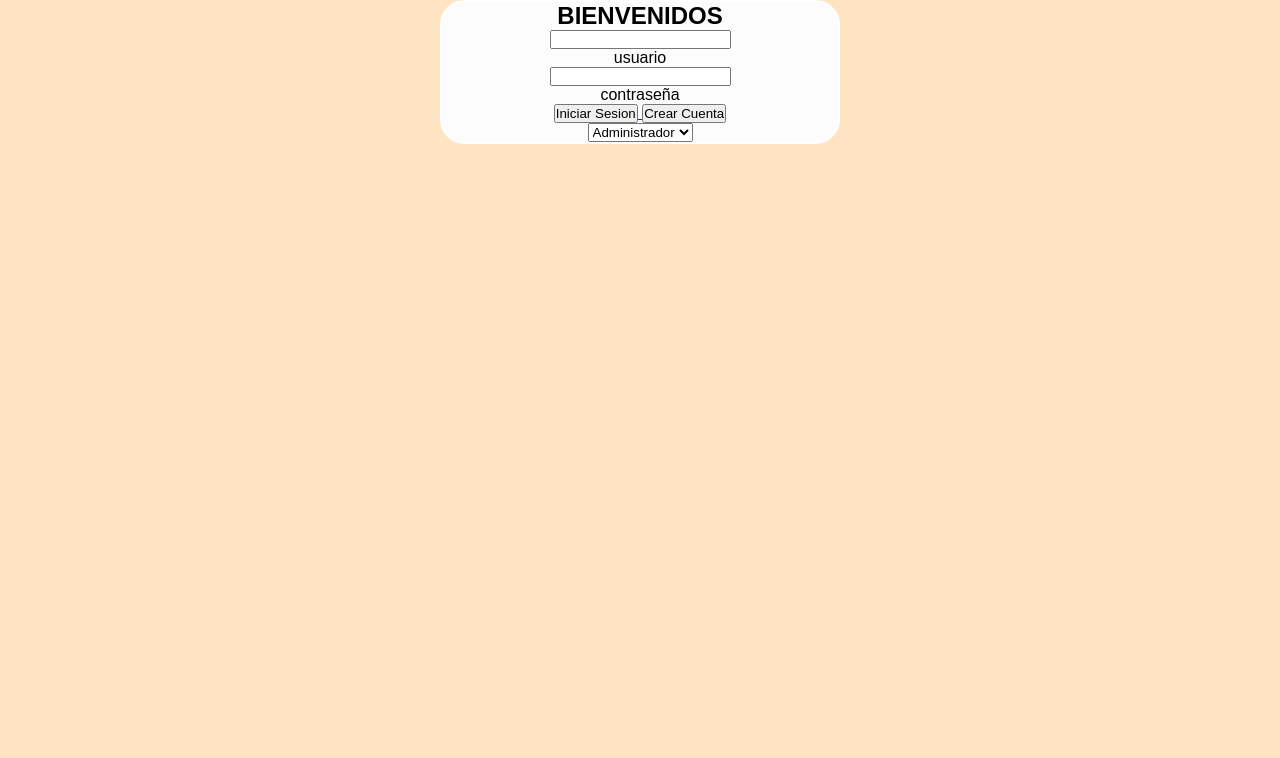
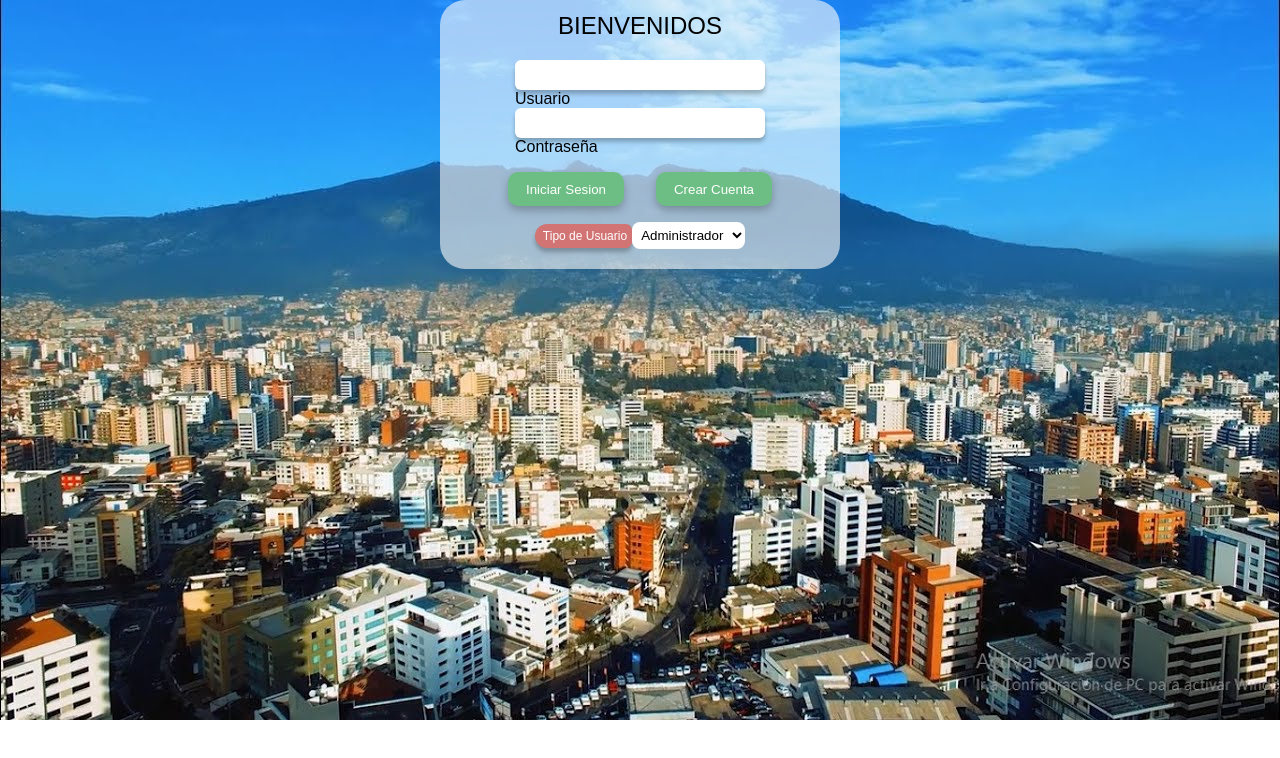
Before and after one commit to JosePinos/ProyectoFinal_Diseno, a plain HTML site: page login/main_login.html in a window 1280 px wide. Drawn offline with Linux system fonts and the light colour scheme.

Commit message:
Diseño agregado - No centrado

```diff
--- a/login/ML.css
+++ b/login/ML.css
@@ -11,20 +11,108 @@ body{
     -webkit-filter: blur(8px);
 }*/
 body{
-    background-color: bisque;
+    background-image: url("./assest/fondo.jpg");
+    background-repeat: no-repeat;
+    /*background-color: bisque;*/
     font-family: "Inter,serif", sans-serif;
+}
+.backgroud-main{
+    position: relative;
+
 }
 .container-main{
     width: 100%;
     margin: 0 auto;
-    background-color: #FCFCFC;
-    border: white 2px solid;
+    background: rgba(252, 252, 252, 0.6);
+    display: flex;
     flex-direction: column;
     border-radius: 25px;
+    max-width: 400px;
     align-content: center;
+    align-items: center;
     justify-content: center;
-    max-width: 400px;
-    justify-content: center;
-    align-content: center;
-    text-align: center;
 }
+.main-head{
+    padding: 12px;
+}
+.main-head > h1{
+    font-style: normal;
+    font-weight: 200;
+}
+.input-user input,
+.input-password input{
+    background: #FFFFFF;
+    box-shadow: 0px 4px 4px rgba(0, 0, 0, 0.25);
+    border-radius: 6px;
+    width: 250px;
+    height: 30px;
+    min-height: 30px;
+    min-width: 250px;
+    max-width: 350px;
+    max-height: 45px;
+    border: none;
+}
+.main-inputs{
+    padding: 8px;
+    gap: 12px;
+}
+button{
+    background-color: transparent;
+    border: transparent;
+    color: white;
+    font-weight: 900;
+    opacity: 1;
+    width: 100px;
+    font-style: normal;
+    font-weight: 200;
+
+}
+.main-buttons{
+    display: flex;
+    flex-direction: row;
+    align-items: center;
+    gap: 2rem;
+    padding-bottom: 18px;
+    padding: 8px;
+    filter: drop-shadow(0px 4px 4px rgba(0, 0, 0, 0.25));
+
+}
+.main-buttons a{
+    background-color: rgba(109, 190, 132, 1);
+    border-radius: 10px;
+    width: 100%;
+    max-width: 20rem;
+    padding: 8px;
+    opacity: 1;
+
+}
+.main-users{
+    display: flex;
+    flex-direction: row;
+    flex-wrap: nowrap;
+    align-items: center;
+    padding: 8px;
+    padding-bottom: 20px;
+
+}
+.main-users > .user-label{
+    font-style: normal;
+    font-size: 12px;
+    font-weight: 100;
+}
+.user-label{
+    background: #D27474;
+    box-shadow: 0px 4px 4px rgba(0, 0, 0, 0.25);
+    border-radius: 16px 8px 8px 16px;
+    padding: 5px;
+    padding-left: 8px;
+    padding-left: 8px;
+    color: #FFFFFF;
+}
+select{
+    width: 100%;
+    border: none;
+    border-radius: 8px;
+    padding: 5px;
+    background-color: #FFFFFF;
+}
--- a/login/main_login.html
+++ b/login/main_login.html
@@ -9,35 +9,45 @@
 </head>
 <body>
     <main clas>
-        <section class="container-main">
+        <section class="backgroud-main ">
+            <div class="container-main">
                 <div class="main-head">
                     <h1>BIENVENIDOS</h1>
                 </div>
                 <div class="main-inputs">
-                <div>
+                    <div class="input-user">
                         <input type="text">
-                    <p>usuario</p>
+                        <p>Usuario</p>
                     </div>
-                <div>
+                    <div class="input-password">
                         <input type="text">
-                    <p>contraseña</p>
+                        <p>Contraseña</p>
                     </div>
                 </div>
                 <div class="main-buttons">
-                <a href="">
+                    <a href="" class="button-iniciar">
                         <button>Iniciar Sesion</button>
                     </a>
-                <a href="">
+                    <a href="" class="button-crear">
                         <button>Crear Cuenta</button>
                     </a>
                 </div>
                 <div class="main-users">
+                    <div class="user-label">
+                        <label for="users">
+                            Tipo de Usuario
+                        </label>
+                    </div>
+                    <div class="user-choose">
                         <select name="usuarios" id="users">
                             <option value="Admin">Administrador</option>
                             <option value="Arredndador">Arredndador</option>
                             <option value="Arrendatario">Arrendatario</option>
                         </select>
                     </div>
+                </div>
+            </div>
+
         </section>
     </main>
 </body>
```
Lines whose indentation alone changed are shown as unchanged.
